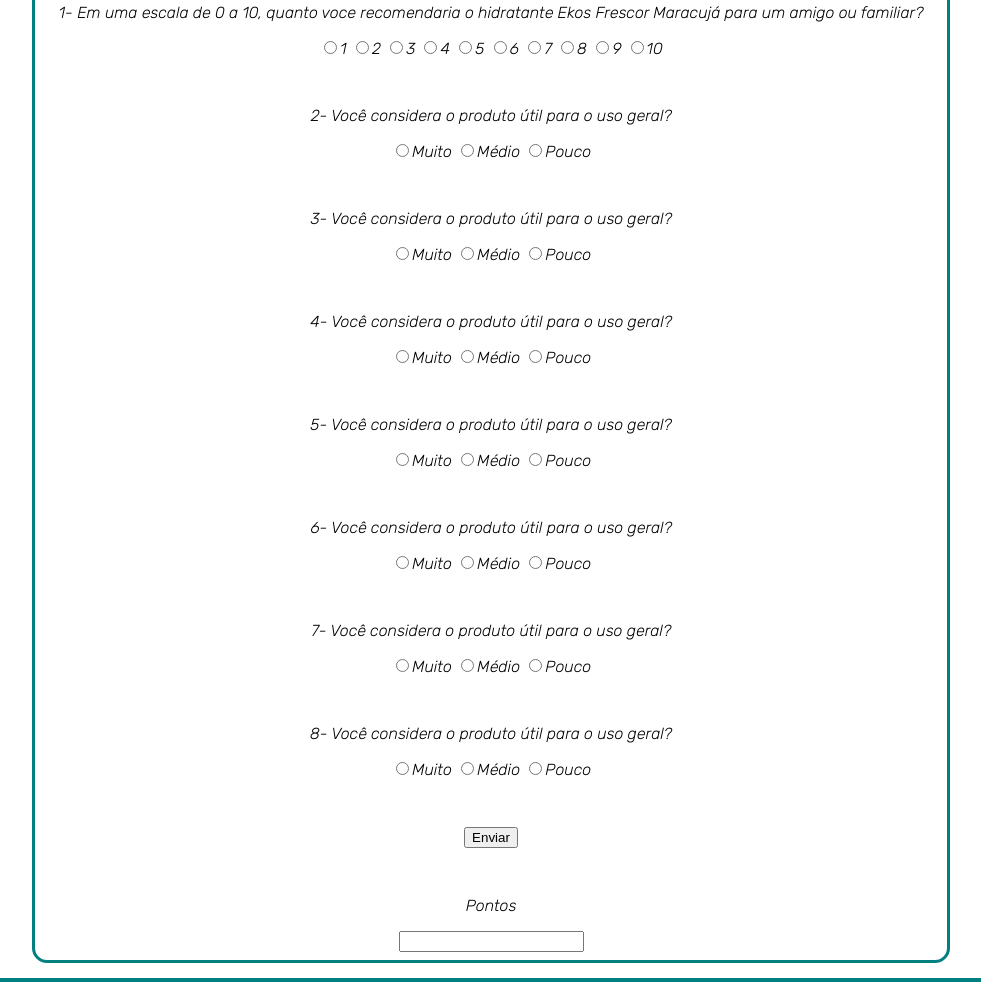
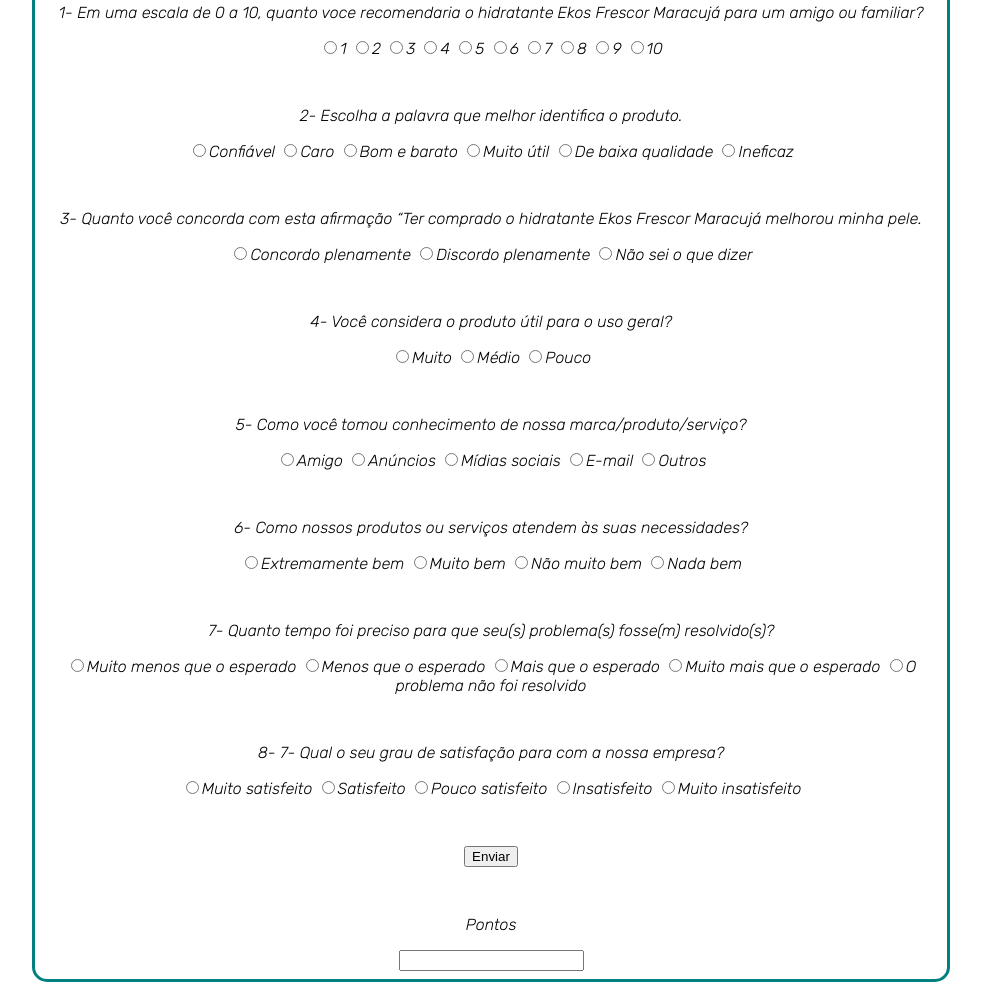
Before and after one commit to anabmartins/PesquisaSatisfacao, a plain HTML site: page index.html in a window 1280 px wide. Shown: the part 565-1547 px from the top of the page, without its empty margins (149-1130 px from the left). Drawn offline with Linux system fonts and the light colour scheme.

Commit message:
Update index.html

```diff
--- a/index.html
+++ b/index.html
@@ -27,28 +27,31 @@
             </label>
             <div id="p1" class="perguntas">
                 <p>1- Em uma escala de 0 a 10, quanto voce recomendaria o hidratante Ekos Frescor Maracujá para um amigo ou familiar?</p>
-                <input type="radio" name="p1" id="p1" value="1">1
-                <input type="radio" name="p1" id="p1" value="2">2
-                <input type="radio" name="p1" id="p1" value="3">3
-                <input type="radio" name="p1" id="p1" value="4">4
-                <input type="radio" name="p1" id="p1" value="5">5
-                <input type="radio" name="p1" id="p1" value="6">6
-                <input type="radio" name="p1" id="p1" value="7">7
-                <input type="radio" name="p1" id="p1" value="8">8
-                <input type="radio" name="p1" id="p1" value="9">9
-                <input type="radio" name="p1" id="p1" value="10">10
+                <input type="radio" name="p1" id="op1" value="op1">1
+                <input type="radio" name="p1" id="op2" value="op2">2
+                <input type="radio" name="p1" id="op3" value="op3">3
+                <input type="radio" name="p1" id="op4" value="op4">4
+                <input type="radio" name="p1" id="op5" value="op5">5
+                <input type="radio" name="p1" id="op6" value="op6">6
+                <input type="radio" name="p1" id="op7" value="op7">7
+                <input type="radio" name="p1" id="op8" value="op8">8
+                <input type="radio" name="p1" id="op9" value="op9">9
+                <input type="radio" name="p1" id="op10" value="op10">10
             </div>
             <div id="p2" class="perguntas">
-                <p>2- Você considera o produto útil para o uso geral?</p>
-                <input type="radio" name="p2">Muito
-                <input type="radio" name="p2">Médio
-                <input type="radio" name="p2">Pouco
+                <p>2- Escolha a palavra que melhor identifica o produto.</p>
+                <input type="radio" name="p2" id="op1" value="op1">Confiável
+                <input type="radio" name="p2" id="op1" value="op1">Caro
+                <input type="radio" name="p2" id="op1" value="op1">Bom e barato
+                <input type="radio" name="p2" id="op1" value="op1">Muito útil
+                <input type="radio" name="p2" id="op1" value="op1">De baixa qualidade
+                <input type="radio" name="p2" id="op1" value="op1">Ineficaz
             </div>
             <div id="p3" class="perguntas">
-                <p>3- Você considera o produto útil para o uso geral?</p>
-                <input type="radio" name="p3">Muito
-                <input type="radio" name="p3">Médio
-                <input type="radio" name="p3">Pouco
+                <p>3- Quanto você concorda com esta afirmação “Ter comprado o hidratante Ekos Frescor Maracujá melhorou minha pele.</p>
+                <input type="radio" name="p3">Concordo plenamente
+                <input type="radio" name="p3">Discordo plenamente
+                <input type="radio" name="p3">Não sei o que dizer
             </div>
             <div id="p4" class="perguntas">
                 <p>4- Você considera o produto útil para o uso geral?</p>
@@ -57,28 +60,35 @@
                 <input type="radio" name="p4">Pouco
             </div>
             <div id="p5" class="perguntas">
-                <p>5- Você considera o produto útil para o uso geral?</p>
-                <input type="radio" name="p5">Muito
-                <input type="radio" name="p5">Médio
-                <input type="radio" name="p5">Pouco
+                <p>5- Como você tomou conhecimento de nossa marca/produto/serviço?</p>
+                <input type="radio" name="p5">Amigo
+                <input type="radio" name="p5">Anúncios
+                <input type="radio" name="p5">Mídias sociais
+                <input type="radio" name="p5">E-mail
+                <input type="radio" name="p5">Outros
             </div>
             <div id="p6" class="perguntas">
-                <p>6- Você considera o produto útil para o uso geral?</p>
-                <input type="radio" name="p6">Muito
-                <input type="radio" name="p6">Médio
-                <input type="radio" name="p6">Pouco
+                <p>6- Como nossos produtos ou serviços atendem às suas necessidades?</p>
+                <input type="radio" name="p6">Extremamente bem
+                <input type="radio" name="p6">Muito bem
+                <input type="radio" name="p6">Não muito bem
+                <input type="radio" name="p6">Nada bem
             </div>
             <div id="p7" class="perguntas">
-                <p>7- Você considera o produto útil para o uso geral?</p>
-                <input type="radio" name="p7">Muito
-                <input type="radio" name="p7">Médio
-                <input type="radio" name="p7">Pouco
+                <p>7- Quanto tempo foi preciso para que seu(s) problema(s) fosse(m) resolvido(s)?</p>
+                <input type="radio" name="p7">Muito menos que o esperado
+                <input type="radio" name="p7">Menos que o esperado
+                <input type="radio" name="p7">Mais que o esperado
+                <input type="radio" name="p7">Muito mais que o esperado
+                <input type="radio" name="p7">O problema não foi resolvido
             </div>
             <div id="p8" class="perguntas">
-                <p>8- Você considera o produto útil para o uso geral?</p>
-                <input type="radio" name="p8">Muito
-                <input type="radio" name="p8">Médio
-                <input type="radio" name="p8">Pouco
+                <p>8- 7- Qual o seu grau de satisfação para com a nossa empresa?</p>
+                <input type="radio" name="p8">Muito satisfeito
+                <input type="radio" name="p8">Satisfeito
+                <input type="radio" name="p8">Pouco satisfeito
+                <input type="radio" name="p8">Insatisfeito
+                <input type="radio" name="p8">Muito insatisfeito
             </div>
 
             <button type="button" value="submit" id="pontuar" onclick="pontuar()">Enviar</button>
```
